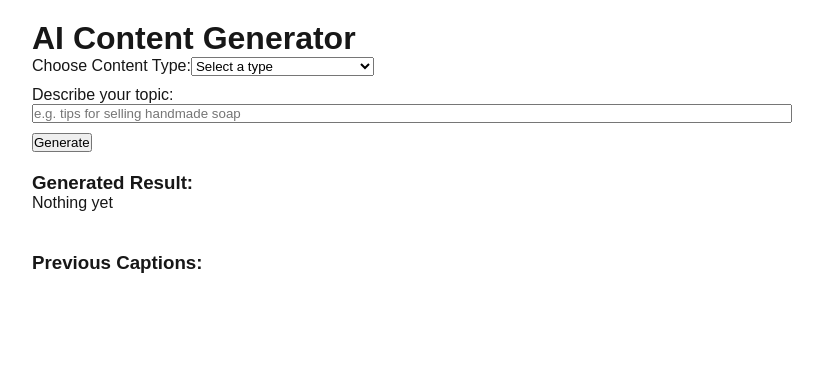
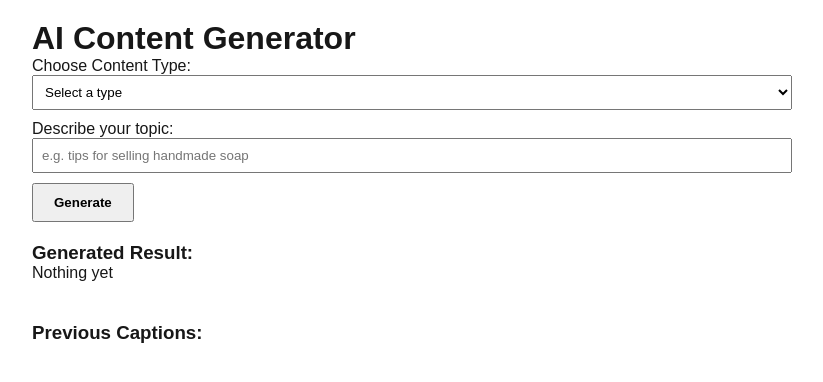
Before and after one commit to haddoke2960/ai-content-gen, a Next.js app: page / in a window 1280 px wide. Shown: the top 382 px of the page, without its empty margins (228-1051 px from the left). Built offline with nearby package versions, Linux system fonts and the light colour scheme.

Commit message:
fresh complete working version with full social media options and OpenAI setup

```diff
--- a/pages/api/generate.ts
+++ b/pages/api/generate.ts
@@ -1,3 +1,4 @@
+
 import type { NextApiRequest, NextApiResponse } from "next";
 import OpenAI from "openai";
 
--- a/pages/index.tsx
+++ b/pages/index.tsx
@@ -1,4 +1,3 @@
-
 
 import { useState } from 'react';
 
@@ -17,33 +16,20 @@ export default function Home() {
     try {
       const response = await fetch('/api/generate', {
         method: 'POST',
-        headers: {
-          'Content-Type': 'application/json',
-        },
-        body: JSON.stringify({
-          contentType,
-          prompt,
-        }),
+        headers: { 'Content-Type': 'application/json' },
+        body: JSON.stringify({ contentType, prompt }),
       });
 
       const data = await response.json();
 
       if (response.ok) {
         setGeneratedResult(data.result);
-
-        // Save to Firebase
+        // Save to history
         await fetch('/api/saveToHistory', {
           method: 'POST',
-          headers: {
-            'Content-Type': 'application/json',
-          },
-          body: JSON.stringify({
-            prompt,
-            result: data.result,
-          }),
+          headers: { 'Content-Type': 'application/json' },
+          body: JSON.stringify({ prompt, result: data.result }),
         });
-
-        // Update local history
         setHistory((prev) => [data.result, ...prev]);
       } else {
         setGeneratedResult('Something went wrong. Try again.');
@@ -61,8 +47,9 @@ export default function Home() {
     }
   };
 
+  // Sharing Functions
   const shareOnFacebook = () => {
-    const url = `https://www.facebook.com/sharer/sharer.php?u=${encodeURIComponent(window.location.href)}&quote=${encodeURIComponent(generatedResult)}`;
+    const url = `https://www.facebook.com/sharer/sharer.php?u=${encodeURIComponent(generatedResult)}`;
     window.open(url, '_blank');
   };
 
@@ -77,17 +64,17 @@ export default function Home() {
   };
 
   const shareOnLinkedIn = () => {
-    const url = `https://www.linkedin.com/sharing/share-offsite/?url=${encodeURIComponent(window.location.href)}&summary=${encodeURIComponent(generatedResult)}`;
+    const url = `https://www.linkedin.com/sharing/share-offsite/?url=${encodeURIComponent(generatedResult)}`;
     window.open(url, '_blank');
   };
 
   const shareOnReddit = () => {
-    const url = `https://reddit.com/submit?title=${encodeURIComponent(generatedResult)}&url=${encodeURIComponent(window.location.href)}`;
+    const url = `https://reddit.com/submit?title=${encodeURIComponent(generatedResult)}`;
     window.open(url, '_blank');
   };
 
   const shareOnPinterest = () => {
-    const url = `https://pinterest.com/pin/create/button/?description=${encodeURIComponent(generatedResult)}&url=${encodeURIComponent(window.location.href)}`;
+    const url = `https://pinterest.com/pin/create/button/?description=${encodeURIComponent(generatedResult)}`;
     window.open(url, '_blank');
   };
 
@@ -97,7 +84,7 @@ export default function Home() {
 
       <div style={{ marginBottom: '10px' }}>
         <label>Choose Content Type:</label>
-        <select value={contentType} onChange={(e) => setContentType(e.target.value)}>
+        <select value={contentType} onChange={(e) => setContentType(e.target.value)} style={{ width: '100%', padding: '8px' }}>
           <option value="">Select a type</option>
           <option value="Instagram Caption">Instagram Caption</option>
           <option value="Product Description">Product Description</option>
@@ -105,6 +92,11 @@ export default function Home() {
           <option value="YouTube Video Description">YouTube Video Description</option>
           <option value="TikTok Hook">TikTok Hook</option>
           <option value="Hashtag Generator">Hashtag Generator</option>
+          <option value="Facebook Post">Facebook Post</option>
+          <option value="Twitter Post">Twitter Post</option>
+          <option value="WhatsApp Message">WhatsApp Message</option>
+          <option value="Reddit Post">Reddit Post</option>
+          <option value="Pinterest Pin Description">Pinterest Pin Description</option>
         </select>
       </div>
 
@@ -115,11 +107,11 @@ export default function Home() {
           value={prompt}
           onChange={(e) => setPrompt(e.target.value)}
           placeholder="e.g. tips for selling handmade soap"
-          style={{ width: '100%' }}
+          style={{ width: '100%', padding: '8px' }}
         />
       </div>
 
-      <button onClick={handleGenerate}>Generate</button>
+      <button onClick={handleGenerate} style={{ padding: '10px 20px', fontWeight: 'bold' }}>Generate</button>
 
       <div style={{ marginTop: '20px' }}>
         <h3>Generated Result:</h3>
@@ -127,7 +119,7 @@ export default function Home() {
 
         {generatedResult && (
           <>
-            <button onClick={handleCopy}>Copy</button>
+            <button onClick={handleCopy} style={{ marginTop: '10px' }}>Copy</button>
 
             <div style={{ marginTop: '10px' }}>
               <h4>Share:</h4>
@@ -146,7 +138,7 @@ export default function Home() {
         <h3>Previous Captions:</h3>
         <ul>
           {history.map((item, index) => (
-            <li key={index}>"{item}"</li>
+            <li key={index}>{item}</li>
           ))}
         </ul>
       </div>
```
